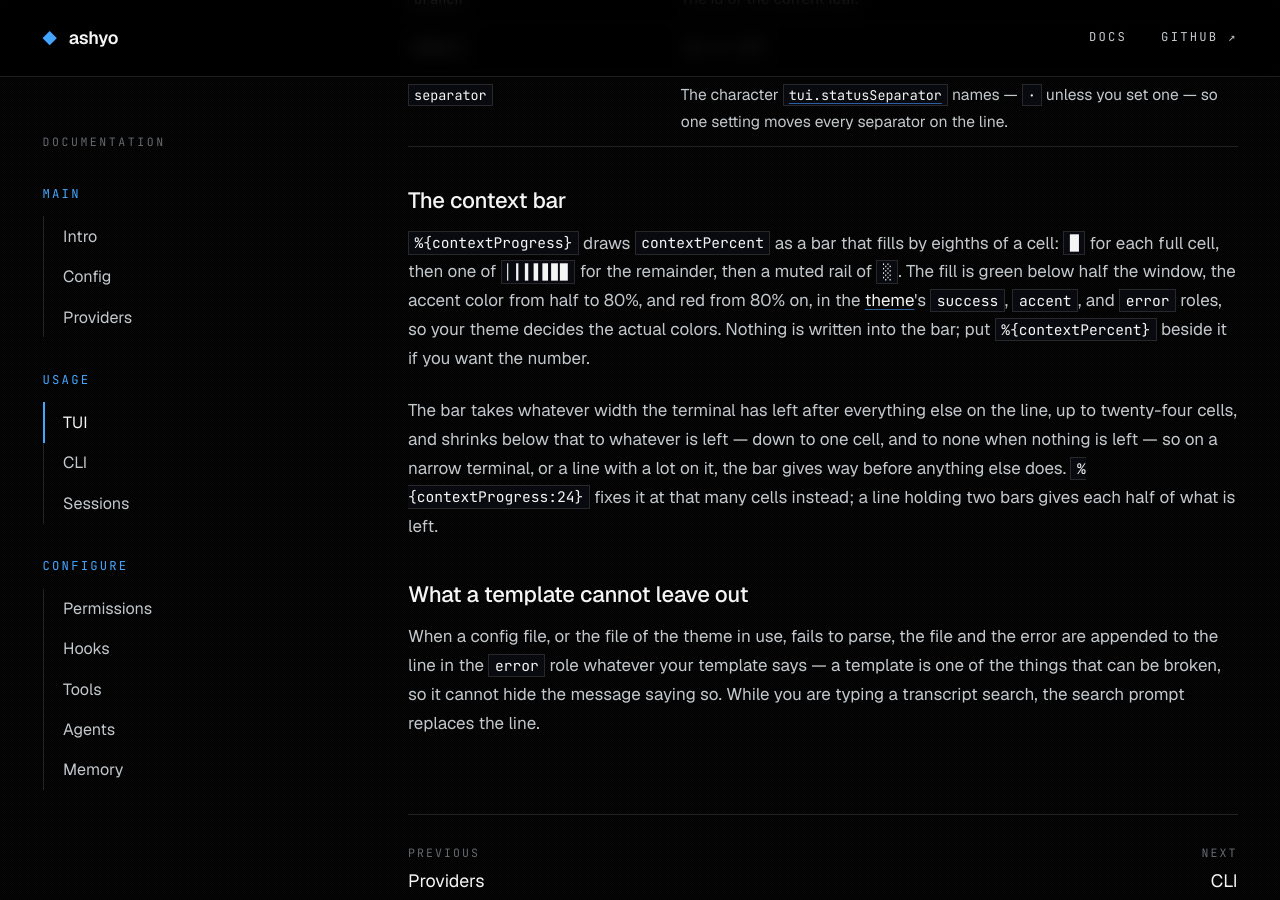
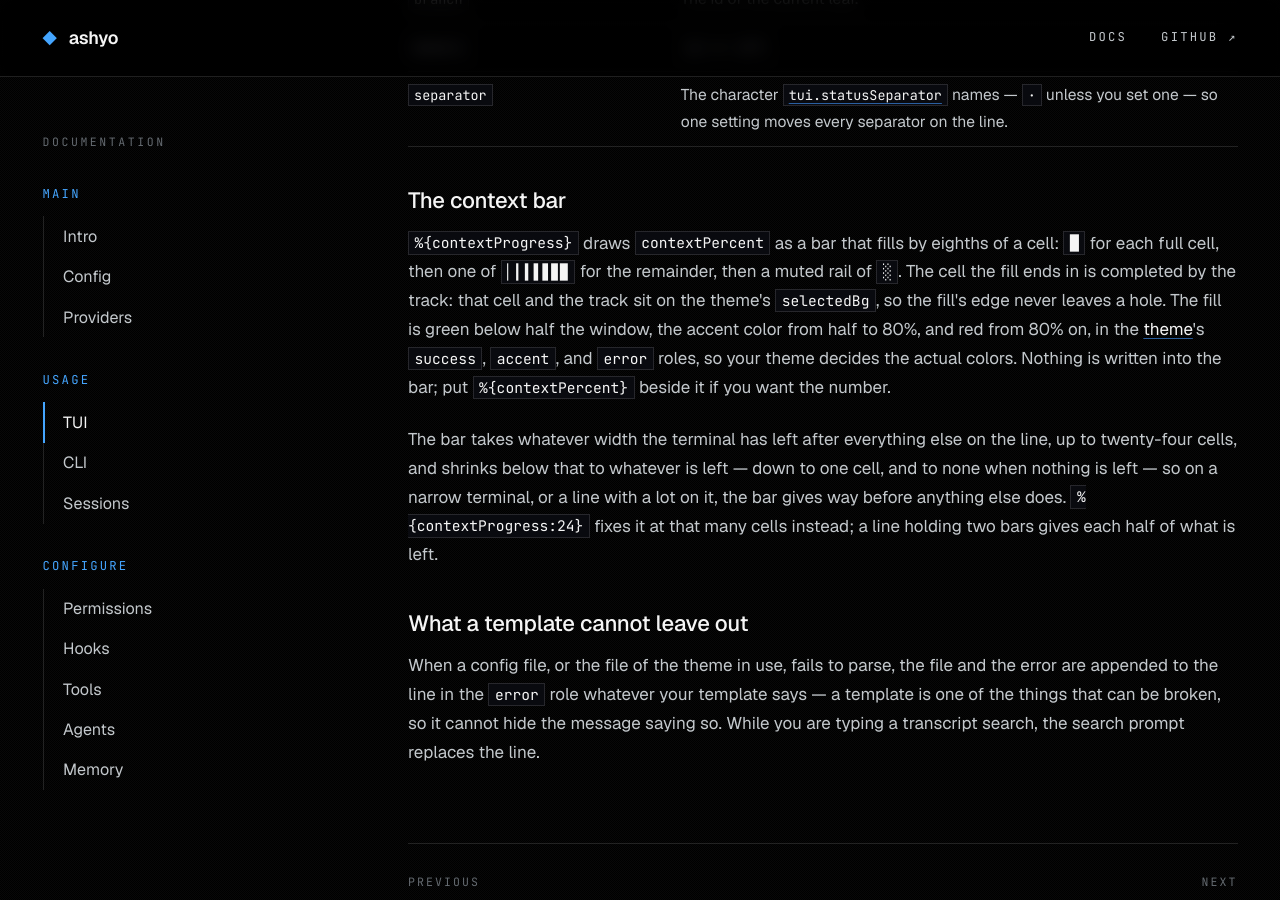
Before and after one commit to ashyo-ai/ashyo-ai.github.io, a Jekyll site: the page built from tui.html, in a window 1280 px wide and 900 px high, scrolled down 30222 px. Built offline with Jekyll 4.4.1, drawn with Linux system fonts in a browser that asks for light colours.

Commit message:
fix(statusline): complete the bar's partial cell with the track

```diff
--- a/tui.html
+++ b/tui.html
@@ -322,7 +322,7 @@ Total: 10,671,038</pre>
 </table>
 
 <h3 id="status-line-bar">The context bar</h3>
-<p><code>%{contextProgress}</code> draws <code>contextPercent</code> as a bar that fills by eighths of a cell: <code>█</code> for each full cell, then one of <code>▏▎▍▌▋▊▉</code> for the remainder, then a muted rail of <code>░</code>. The fill is green below half the window, the accent color from half to 80%, and red from 80% on, in the <a href="#themes">theme</a>'s <code>success</code>, <code>accent</code>, and <code>error</code> roles, so your theme decides the actual colors. Nothing is written into the bar; put <code>%{contextPercent}</code> beside it if you want the number.</p>
+<p><code>%{contextProgress}</code> draws <code>contextPercent</code> as a bar that fills by eighths of a cell: <code>█</code> for each full cell, then one of <code>▏▎▍▌▋▊▉</code> for the remainder, then a muted rail of <code>░</code>. The cell the fill ends in is completed by the track: that cell and the track sit on the theme's <code>selectedBg</code>, so the fill's edge never leaves a hole. The fill is green below half the window, the accent color from half to 80%, and red from 80% on, in the <a href="#themes">theme</a>'s <code>success</code>, <code>accent</code>, and <code>error</code> roles, so your theme decides the actual colors. Nothing is written into the bar; put <code>%{contextPercent}</code> beside it if you want the number.</p>
 <p>The bar takes whatever width the terminal has left after everything else on the line, up to twenty-four cells, and shrinks below that to whatever is left — down to one cell, and to none when nothing is left — so on a narrow terminal, or a line with a lot on it, the bar gives way before anything else does. <code>%{contextProgress:24}</code> fixes it at that many cells instead; a line holding two bars gives each half of what is left.</p>
 
 <h3 id="status-line-errors">What a template cannot leave out</h3>
```
